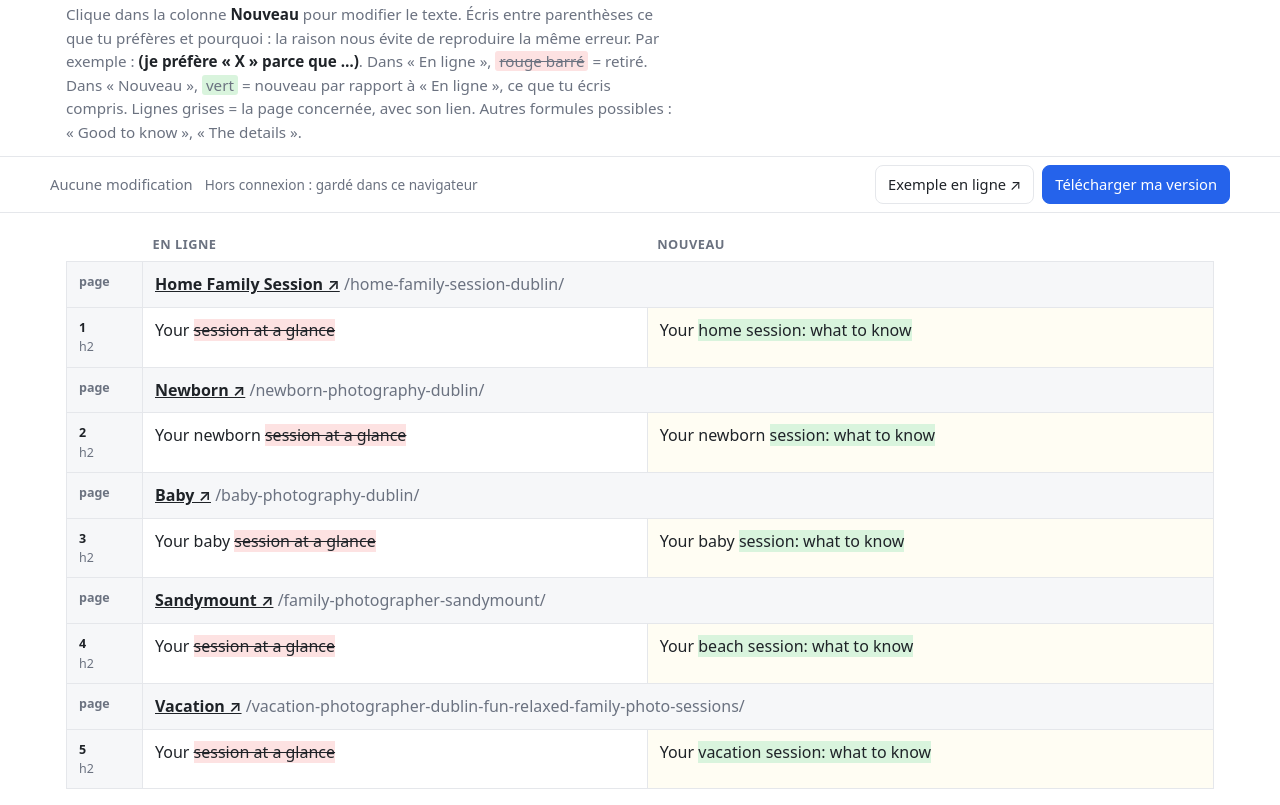
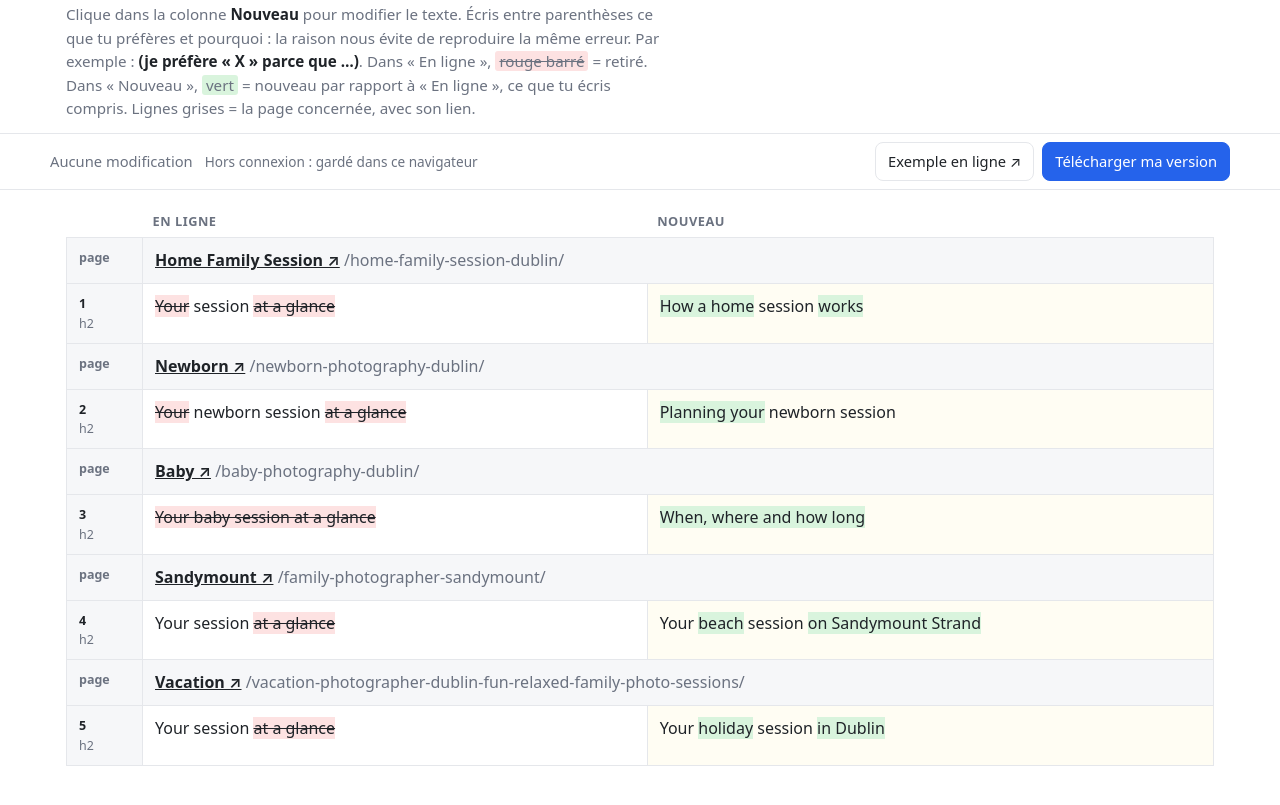
Before and after one commit to webiw/al-photography-review, a plain HTML site: page al-diff-05c7af26c4235d4c/diff-at-a-glance-modifiable.html in a window 1280 px wide. Shown: the part 52-857 px from the top of the page. After the commit the page ends 834 px from the top, so only its background shows below. Drawn offline with Linux system fonts and the light colour scheme; no server answers.

Commit message:
At-a-glance review page: five varied heading proposals
Co-Authored-By: Claude Opus 5.5 <noreply@anthropic.com>

```diff
--- a/al-diff-05c7af26c4235d4c/diff-at-a-glance-modifiable.html
+++ b/al-diff-05c7af26c4235d4c/diff-at-a-glance-modifiable.html
@@ -1,5 +1,5 @@
 <!doctype html>
-<html lang="fr" data-version="at-a-glance-labels-1191a8a2" data-sb-url="https://udaqlmpojtluxslshpje.supabase.co" data-sb-key="sb_publishable_AbvG8RA-ZEFhI10uz8aJPA_mZHgSrMU" data-sb-token="66f594f115b2d4722a9d909de547aa3b">
+<html lang="fr" data-version="at-a-glance-labels-c8e5433d" data-sb-url="https://udaqlmpojtluxslshpje.supabase.co" data-sb-key="sb_publishable_AbvG8RA-ZEFhI10uz8aJPA_mZHgSrMU" data-sb-token="66f594f115b2d4722a9d909de547aa3b">
 <head>
 <meta charset="utf-8">
 <meta name="robots" content="noindex, nofollow, noarchive, nosnippet, noimageindex">
@@ -65,7 +65,7 @@ ins{background:var(--ins-bg);text-decoration:none}
 <header class="top">
 <h1>Encadrés « at a glance », titres proposés</h1>
 <p class="help">Clique dans la colonne <b>Nouveau</b> pour modifier le texte. Écris entre parenthèses ce que tu préfères et pourquoi : la raison nous évite de reproduire la même erreur. Par exemple : <b>(je préfère « X » parce que …)</b>.
-<span class="legend">Dans « En ligne », <del>rouge barré</del> = retiré. Dans « Nouveau », <ins>vert</ins> = nouveau par rapport à « En ligne », ce que tu écris compris. Lignes grises = la page concernée, avec son lien. Autres formules possibles : « Good to know », « The details ».</span></p>
+<span class="legend">Dans « En ligne », <del>rouge barré</del> = retiré. Dans « Nouveau », <ins>vert</ins> = nouveau par rapport à « En ligne », ce que tu écris compris. Lignes grises = la page concernée, avec son lien.</span></p>
 </header>
 <div class="bar"><div class="bar-in">
 <span><span id="count" aria-live="polite"></span><span id="sync" class="sync" aria-live="polite"></span></span>
@@ -79,15 +79,15 @@ ins{background:var(--ins-bg);text-decoration:none}
 <thead><tr><th></th><th>En ligne</th><th>Nouveau</th></tr></thead>
 <tbody>
 <tr class="h"><td class="k"><span class="t">page</span></td><td colspan="2"><a href="https://aurelielenoirphotography.com/home-family-session-dublin/#:~:text=Your%20session%20at%20a%20glance" target="_blank" rel="noopener">Home Family Session ↗</a> <span style="font-weight:400;color:var(--mute)">/home-family-session-dublin/</span></td></tr>
-<tr data-id="1"><td class="k"><span class="n">1</span><span class="t">h2</span><button class="reset" type="button" hidden>Rétablir</button></td><td class="live" data-live="Your session at a glance">Your <del>session at a glance</del></td><td class="edit" contenteditable="true" role="textbox" aria-multiline="true" spellcheck="false" aria-label="Titre proposé, page Home Family Session" data-id="1" data-orig="Your home session: what to know">Your home session: what to know</td></tr>
+<tr data-id="1"><td class="k"><span class="n">1</span><span class="t">h2</span><button class="reset" type="button" hidden>Rétablir</button></td><td class="live" data-live="Your session at a glance"><del>Your</del> session <del>at a glance</del></td><td class="edit" contenteditable="true" role="textbox" aria-multiline="true" spellcheck="false" aria-label="Titre proposé, page Home Family Session" data-id="1" data-orig="How a home session works">How a home session works</td></tr>
 <tr class="h"><td class="k"><span class="t">page</span></td><td colspan="2"><a href="https://aurelielenoirphotography.com/newborn-photography-dublin/#:~:text=Your%20newborn%20session%20at%20a%20glance" target="_blank" rel="noopener">Newborn ↗</a> <span style="font-weight:400;color:var(--mute)">/newborn-photography-dublin/</span></td></tr>
-<tr data-id="2"><td class="k"><span class="n">2</span><span class="t">h2</span><button class="reset" type="button" hidden>Rétablir</button></td><td class="live" data-live="Your newborn session at a glance">Your newborn <del>session at a glance</del></td><td class="edit" contenteditable="true" role="textbox" aria-multiline="true" spellcheck="false" aria-label="Titre proposé, page Newborn" data-id="2" data-orig="Your newborn session: what to know">Your newborn session: what to know</td></tr>
+<tr data-id="2"><td class="k"><span class="n">2</span><span class="t">h2</span><button class="reset" type="button" hidden>Rétablir</button></td><td class="live" data-live="Your newborn session at a glance"><del>Your</del> newborn session <del>at a glance</del></td><td class="edit" contenteditable="true" role="textbox" aria-multiline="true" spellcheck="false" aria-label="Titre proposé, page Newborn" data-id="2" data-orig="Planning your newborn session">Planning your newborn session</td></tr>
 <tr class="h"><td class="k"><span class="t">page</span></td><td colspan="2"><a href="https://aurelielenoirphotography.com/baby-photography-dublin/#:~:text=Your%20baby%20session%20at%20a%20glance" target="_blank" rel="noopener">Baby ↗</a> <span style="font-weight:400;color:var(--mute)">/baby-photography-dublin/</span></td></tr>
-<tr data-id="3"><td class="k"><span class="n">3</span><span class="t">h2</span><button class="reset" type="button" hidden>Rétablir</button></td><td class="live" data-live="Your baby session at a glance">Your baby <del>session at a glance</del></td><td class="edit" contenteditable="true" role="textbox" aria-multiline="true" spellcheck="false" aria-label="Titre proposé, page Baby" data-id="3" data-orig="Your baby session: what to know">Your baby session: what to know</td></tr>
+<tr data-id="3"><td class="k"><span class="n">3</span><span class="t">h2</span><button class="reset" type="button" hidden>Rétablir</button></td><td class="live" data-live="Your baby session at a glance"><del>Your baby session at a glance</del></td><td class="edit" contenteditable="true" role="textbox" aria-multiline="true" spellcheck="false" aria-label="Titre proposé, page Baby" data-id="3" data-orig="When, where and how long">When, where and how long</td></tr>
 <tr class="h"><td class="k"><span class="t">page</span></td><td colspan="2"><a href="https://aurelielenoirphotography.com/family-photographer-sandymount/#:~:text=Your%20session%20at%20a%20glance" target="_blank" rel="noopener">Sandymount ↗</a> <span style="font-weight:400;color:var(--mute)">/family-photographer-sandymount/</span></td></tr>
-<tr data-id="4"><td class="k"><span class="n">4</span><span class="t">h2</span><button class="reset" type="button" hidden>Rétablir</button></td><td class="live" data-live="Your session at a glance">Your <del>session at a glance</del></td><td class="edit" contenteditable="true" role="textbox" aria-multiline="true" spellcheck="false" aria-label="Titre proposé, page Sandymount" data-id="4" data-orig="Your beach session: what to know">Your beach session: what to know</td></tr>
+<tr data-id="4"><td class="k"><span class="n">4</span><span class="t">h2</span><button class="reset" type="button" hidden>Rétablir</button></td><td class="live" data-live="Your session at a glance">Your session <del>at a glance</del></td><td class="edit" contenteditable="true" role="textbox" aria-multiline="true" spellcheck="false" aria-label="Titre proposé, page Sandymount" data-id="4" data-orig="Your beach session on Sandymount Strand">Your beach session on Sandymount Strand</td></tr>
 <tr class="h"><td class="k"><span class="t">page</span></td><td colspan="2"><a href="https://aurelielenoirphotography.com/vacation-photographer-dublin-fun-relaxed-family-photo-sessions/#:~:text=Your%20session%20at%20a%20glance" target="_blank" rel="noopener">Vacation ↗</a> <span style="font-weight:400;color:var(--mute)">/vacation-photographer-dublin-fun-relaxed-family-photo-sessions/</span></td></tr>
-<tr data-id="5"><td class="k"><span class="n">5</span><span class="t">h2</span><button class="reset" type="button" hidden>Rétablir</button></td><td class="live" data-live="Your session at a glance">Your <del>session at a glance</del></td><td class="edit" contenteditable="true" role="textbox" aria-multiline="true" spellcheck="false" aria-label="Titre proposé, page Vacation" data-id="5" data-orig="Your vacation session: what to know">Your vacation session: what to know</td></tr>
+<tr data-id="5"><td class="k"><span class="n">5</span><span class="t">h2</span><button class="reset" type="button" hidden>Rétablir</button></td><td class="live" data-live="Your session at a glance">Your session <del>at a glance</del></td><td class="edit" contenteditable="true" role="textbox" aria-multiline="true" spellcheck="false" aria-label="Titre proposé, page Vacation" data-id="5" data-orig="Your holiday session in Dublin">Your holiday session in Dublin</td></tr>
 </tbody>
 </table>
 </main>
```
